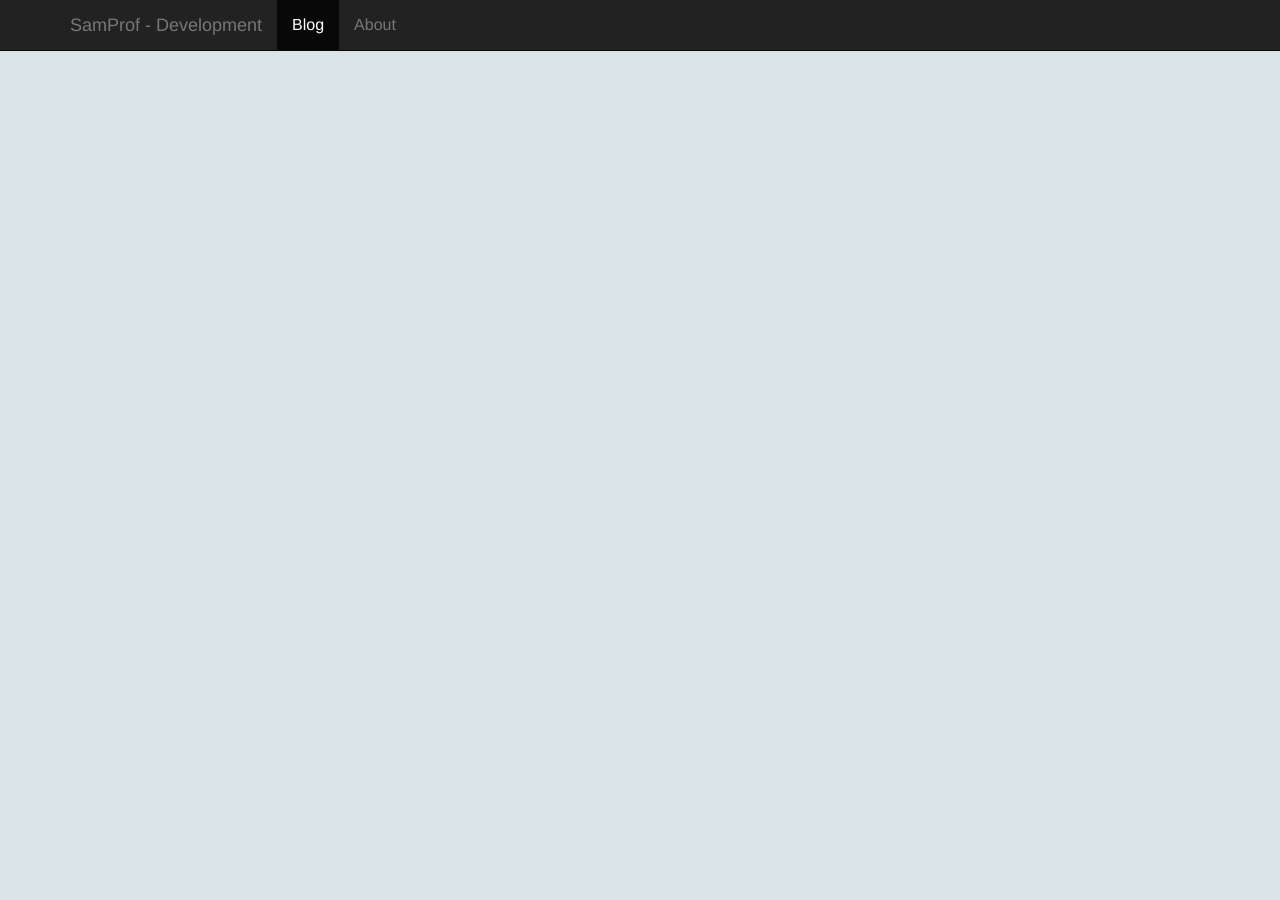
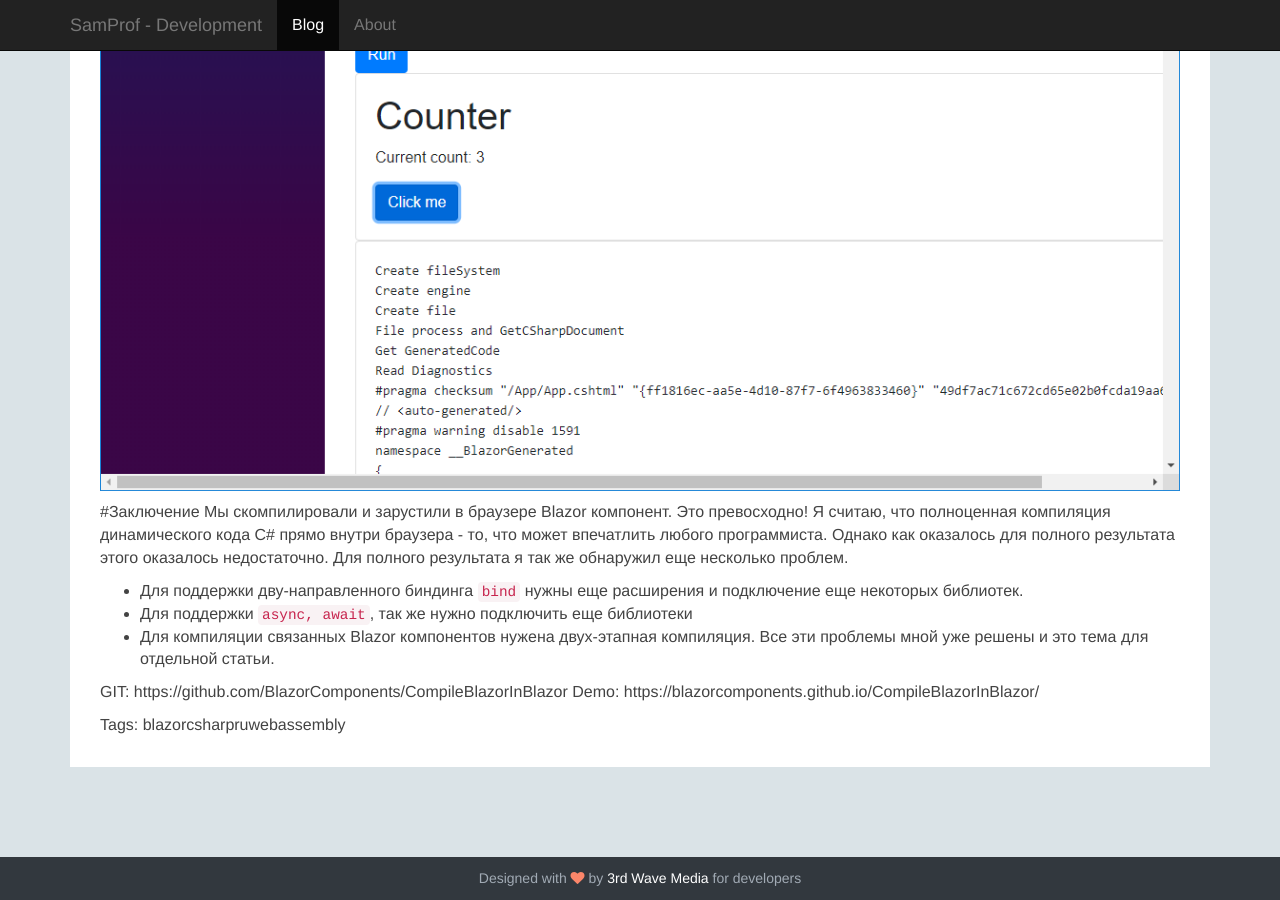
Before and after one commit to SamProf/www.samprof.com, a Jekyll site: the page built from _posts/2018-12-14-compile-csharp-and-blazor-inside-browser.md, in a window 1280 px wide and 900 px high, scrolled down 6763 px. Built offline with Jekyll 4.4.1, drawn with Linux system fonts in a browser that asks for light colours; comment, search, counter and statistics services are not loaded; some of the changed text lies outside the part shown.

Commit message:
Update 2018-12-14-compile-csharp-and-blazor-inside-browser.md

````diff
--- a/_posts/2018-12-14-compile-csharp-and-blazor-inside-browser.md
+++ b/_posts/2018-12-14-compile-csharp-and-blazor-inside-browser.md
@@ -173,3 +175,16 @@ microsoft.aspnetcore.blazor.build\0.7.0\tools\Microsoft.CodeAnalysis.Razor.dll
 }
 
 ```
+![](/images/2018-12-15 (1).png)
+
+
+#Заключение
+Мы скомпилировали и зарустили в браузере Blazor компонент. Это превосходно! Я считаю, что полноценная компиляция динамического кода C# прямо внутри браузера - то, что может впечатлить любого программиста.
+Однако как оказалось для полного результата этого оказалось недостаточно. Для полного результата я так же обнаружил еще несколько проблем.
+- Для поддержки дву-направленного биндинга `bind` нужны еще расширения и подключение еще некоторых библиотек.
+- Для поддержки `async, await`, так же нужно подключить еще библиотеки
+- Для компиляции связанных Blazor компонентов нужена двух-этапная компиляция.
+Все эти проблемы мной уже решены и это тема для отдельной статьи.
+
+GIT: https://github.com/BlazorComponents/CompileBlazorInBlazor
+Demo: https://blazorcomponents.github.io/CompileBlazorInBlazor/
````
Also changed, not shown: other parts of _posts/2018-12-14-compile-csharp-and-blazor-inside-browser.md (+3 -1 lines).
